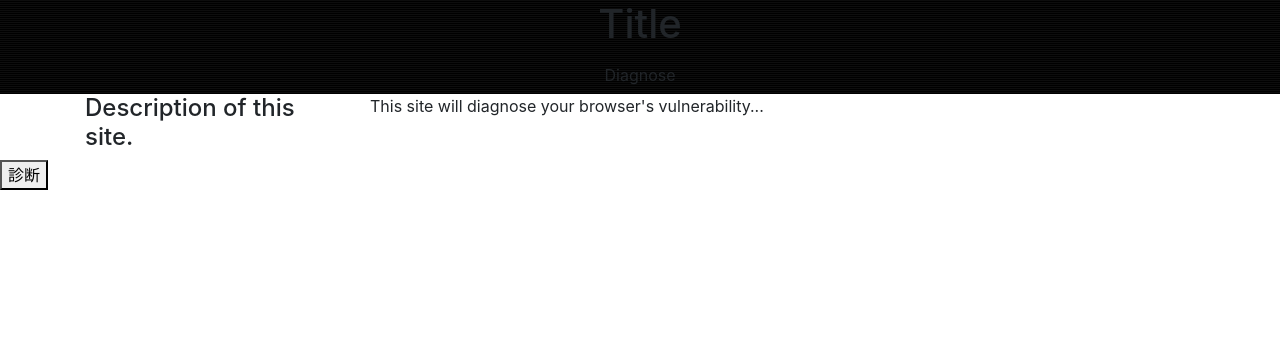
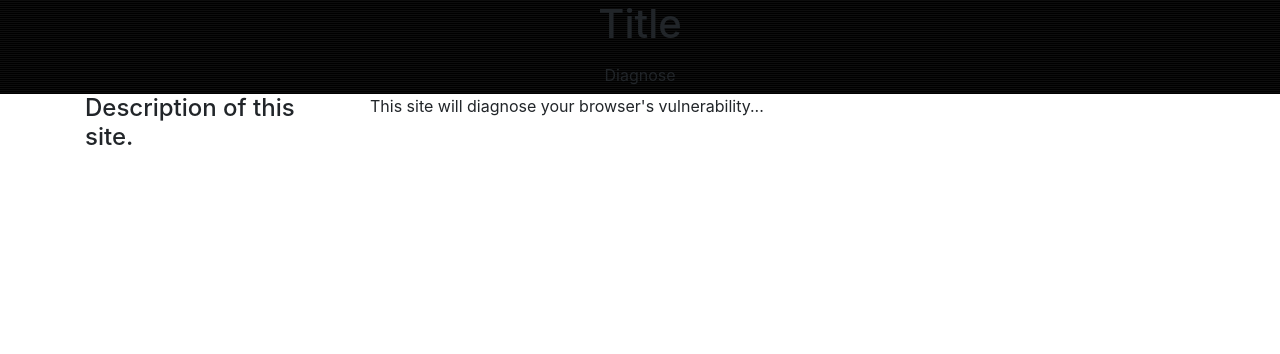
Before and after one commit to isl14B/WhiteAbyss, a Django app: page / in a window 1280 px wide. Shown: the top 354 px of the page. Run offline with Django 3.2, Linux system fonts and the light colour scheme; some libraries are stand-ins or nearby versions.

Commit message:
remove '診断ボタン'

```diff
--- a/general/templates/top.html
+++ b/general/templates/top.html
@@ -34,9 +34,6 @@
 		</div>
 	</section>
 
-    <button type="submit" value="main" onclick="get_plugins()">診断</button>
-
-
     <script type="text/javascript" src="{% static 'WhiteAbyss/js/plugin_detection/main.js' %}"></script>
 	<script>
 	window.jQuery || document.write('<script src="{% static 'WhiteAbyss/js/min/jquery-1.11.2.min.js' %}"><\/script>')
```
